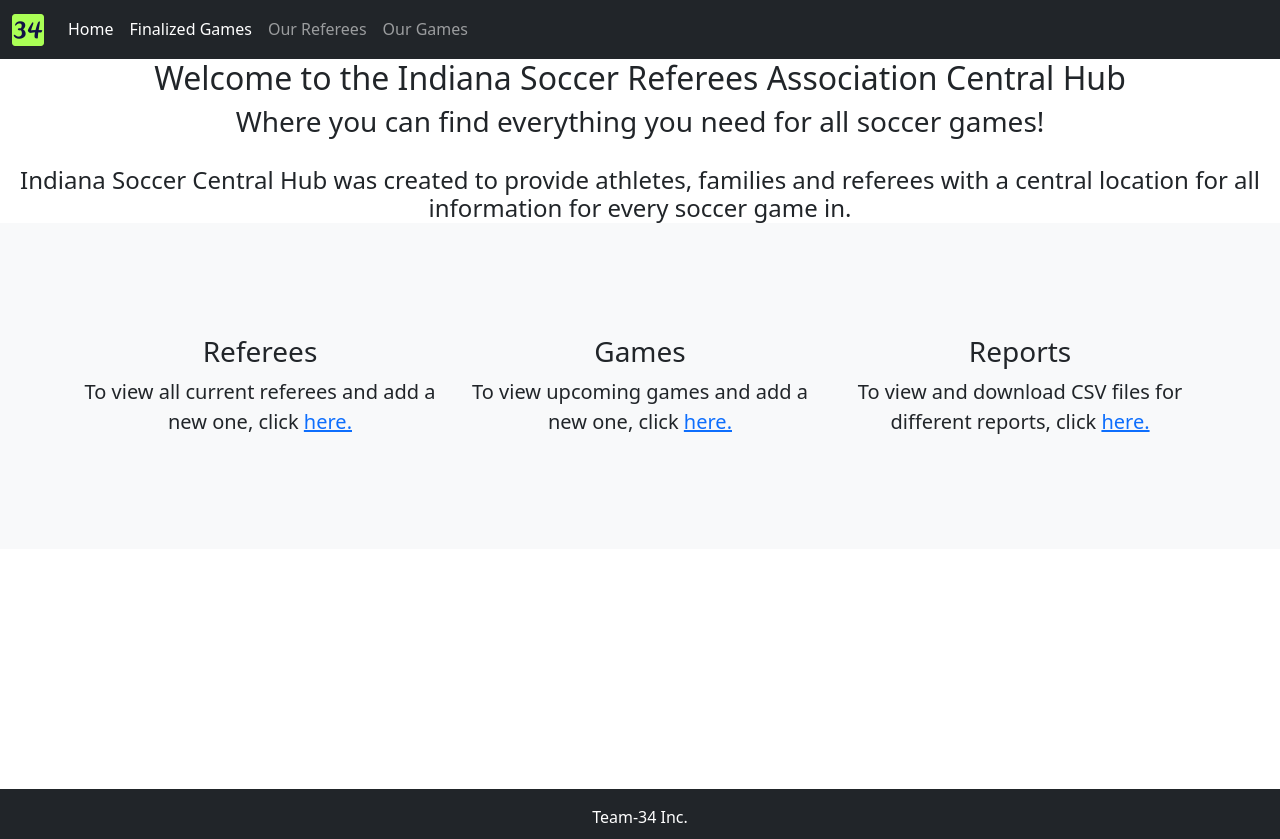
After one commit to blakewebb15/Team-34, a PHP site: page /home.html in a window 1280 px wide. The commit adds this page. Run offline with PHP 8.4, Linux system fonts and the light colour scheme; a stand-in replaces the project's code that opens the database connection; some libraries are stand-ins or nearby versions.

Commit message:
Leor home page
This commit is with the addition of the home page, css updates, and footer updates.

```diff
--- a/app/public/css/style.css
+++ b/app/public/css/style.css
@@ -4,12 +4,22 @@
     font-size:larger;
 }
 
-.footer {
+
+
+.footer{
     text-align: center;
     /* font-weight: bold; */
     color: white;
+    height: 50px;
+    min-width: 100%;
+
 }
-body {}
+
+
+.body {
+    min-height: calc(100vh - 70px);
+
+}
 
 
 .game {
@@ -30,3 +40,44 @@ body {}
 .gameName{
     color: rgb(143, 133, 133);
 }
+ .features-icons {
+    padding-top: 7rem;
+    padding-bottom: 7rem;
+  }
+
+
+  .col-lg-4 {
+    flex: 0 0 auto;
+    width: 33.33333333%;
+  }
+
+  .row {
+    --bs-gutter-x: 1.5rem;
+    --bs-gutter-y: 0;
+    display: flex;
+    flex-wrap: wrap;
+    margin-top: calc(-1 * var(--bs-gutter-y));
+    margin-right: calc(-0.5 * var(--bs-gutter-x));
+    margin-left: calc(-0.5 * var(--bs-gutter-x));
+  }
+
+  .lead {
+    font-size: 1.25rem;
+    font-weight: 300;
+  }
+
+  .home {
+      text-align: center;
+  }
+
+
+
+.icon {
+    margin: auto !important;
+    padding-bottom: 1cm;
+  }
+
+  .intro {
+    margin: auto !important;
+    padding-top: .5cm;
+  }
--- a/app/public/games.html
+++ b/app/public/games.html
@@ -26,6 +26,9 @@
     <div class="collapse navbar-collapse" id="navbarSupportedContent">
       <ul class="navbar-nav me-auto mb-2 mb-lg-0">
         <li class="nav-item">
+          <a class="nav-link active" aria-current="page" href="./home.html">Home</a>
+      </li>
+        <li class="nav-item">
           <a class="nav-link" aria-current="page" href="./index.html">Finalized Games</a>
         </li>
         <li class="nav-item">
@@ -43,6 +46,7 @@
   <script src="https://cdn.jsdelivr.net/npm/bootstrap@5.1.0/dist/js/bootstrap.bundle.min.js" integrity="sha384-U1DAWAznBHeqEIlVSCgzq+c9gqGAJn5c/t99JyeKa9xxaYpSvHU5awsuZVVFIhvj" crossorigin="anonymous"></script>
 
   <body>
+    <div class="body">
     <div class = "d-flex justify-content-center">
 
     <div id="gameApp" class="container row col-lg-12 text-center">
@@ -179,6 +183,7 @@
     <script src="./js/game.js"></script>
 
   </div>
+</div>
 </body>
 
 <footer>
--- /dev/null
+++ b/app/public/home.html
@@ -0,0 +1,105 @@
+<!DOCTYPE html>
+<html lang="en">
+<head>
+    <meta charset="UTF-8">
+    <meta http-equiv="X-UA-Compatible" content="IE=edge">
+    <meta name="viewport" content="width=device-width, initial-scale=1.0">
+
+     <!-- Bootstrap CSS -->
+  <link href="https://cdn.jsdelivr.net/npm/bootstrap@5.1.0/dist/css/bootstrap.min.css" rel="stylesheet" integrity="sha384-KyZXEAg3QhqLMpG8r+8fhAXLRk2vvoC2f3B09zVXn8CA5QIVfZOJ3BCsw2P0p/We" crossorigin="anonymous">
+
+  <!-- VueJs link -->
+  <script src="https://unpkg.com/vue@next"></script>
+
+  <title>Indiana Soccer Referees Association Central Hub</title>
+  <link rel="stylesheet" href="css/style.css">
+
+
+  <script src="https://code.iconify.design/2/2.0.3/iconify.min.js"></script>
+    </head>
+
+    <nav class="navbar navbar-expand-lg navbar-dark bg-dark">
+        <div class="container-fluid">
+            <a class="navbar-brand" href="./home.html"><img src="img/favicon-32x32.png"></a>
+            <button class="navbar-toggler" type="button" data-bs-toggle="collapse" data-bs-target="#navbarSupportedContent" aria-controls="navbarSupportedContent" aria-expanded="false" aria-label="Toggle navigation">
+                <span class="navbar-toggler-icon"></span>
+            </button>
+        <div class="collapse navbar-collapse" id="navbarSupportedContent">
+            <ul class="navbar-nav me-auto mb-2 mb-lg-0">
+                <li class="nav-item">
+                    <a class="nav-link active" aria-current="page" href="./home.html">Home</a>
+                </li>
+                <li class="nav-item">
+                <a class="nav-link active" aria-current="page" href="./index.html">Finalized Games</a>
+            </li>
+            <li class="nav-item">
+                <a class="nav-link" aria-current="page" href="./referees.html">Our Referees</a>
+            </li>
+            <li class="nav-item">
+                <a class="nav-link" aria-current="page" href="./games.html">Our Games</a>
+            </li>
+            </ul>
+        </div>
+        </div>
+    </nav>
+    <!-- Option 1: Bootstrap Bundle with Popper -->
+    <script src="https://cdn.jsdelivr.net/npm/bootstrap@5.1.0/dist/js/bootstrap.bundle.min.js" integrity="sha384-U1DAWAznBHeqEIlVSCgzq+c9gqGAJn5c/t99JyeKa9xxaYpSvHU5awsuZVVFIhvj" crossorigin="anonymous"></script>
+
+
+    <body>
+
+    <div class="body">
+
+    <div class = "d-flex justify-content-center">
+        <div>
+        <h2 class="home"> Welcome to the Indiana Soccer Referees Association Central Hub</h2>
+        <h3 class="home"> Where you can find everything you need for all soccer games!</h3>
+
+
+
+        <h4 class="home intro"> Indiana Soccer Central Hub was created to provide athletes, families and referees with a central location for all information for every soccer game in. </h4>
+
+
+
+
+        <script src="https://unpkg.com/dayjs@1.8.21/dayjs.min.js"></script>
+        <script src="./js/index.js"></script>
+        </div>
+    </div>
+    <section class="features-icons bg-light text-center">
+        <div class="container">
+            <div class="row">
+                <div class="col-lg-4">
+                    <div class="">
+                        <div class=""><span class="iconify icon" data-icon="mdi:whistle" style="color: lime;" data-width="150" data-height="150"></span></div>
+                        <h3>Referees</h3>
+                        <p class="lead mb-0">To view all current referees and add a new one, click <a href="./referees.html"> here.</a></p>
+                    </div>
+                </div>
+                <div class="col-lg-4">
+                    <div class="">
+                        <div class=""><span class="iconify icon" data-icon="mdi:soccer-field" style="color: lime;" data-width="150" data-height="150"></span></div>
+                        <h3>Games</h3>
+                        <p class="lead mb-0">To view upcoming games and add a new one, click <a href="./games.html"> here.</a></p>
+                    </div>
+                </div>
+                <div class="col-lg-4">
+                    <div class="">
+                        <div class=""><span class="iconify icon" data-icon="carbon:report" style="color: lime;" data-width="150" data-height="150"></span></div>
+                        <h3>Reports</h3>
+                        <p class="lead mb-0">To view and download CSV files for different reports, click <a href="./reports.html"> here.</a></p>
+                    </div>
+                </div>
+            </div>
+
+        </div>
+    </section>
+    </div>
+    </body>
+
+    <footer>
+        <div class="container mt-auto py-3 bg-dark footer">
+            <span> Team-34 Inc. </span>
+        </div>
+    </footer>
+</html>
--- a/app/public/index.html
+++ b/app/public/index.html
@@ -23,6 +23,9 @@
     </button>
     <div class="collapse navbar-collapse" id="navbarSupportedContent">
       <ul class="navbar-nav me-auto mb-2 mb-lg-0">
+        <li class="nav-item">
+          <a class="nav-link active" aria-current="page" href="./home.html">Home</a>
+      </li>
         <li class="nav-item">
           <a class="nav-link active" aria-current="page" href="./index.html">Finalized Games</a>
         </li>
--- a/app/public/referees.html
+++ b/app/public/referees.html
@@ -26,6 +26,9 @@
     <div class="collapse navbar-collapse" id="navbarSupportedContent">
       <ul class="navbar-nav me-auto mb-2 mb-lg-0">
         <li class="nav-item">
+          <a class="nav-link active" aria-current="page" href="./home.html">Home</a>
+      </li>
+        <li class="nav-item">
           <a class="nav-link" aria-current="page" href="./index.html">Finalized Games</a>
         </li>
         <li class="nav-item">
@@ -43,6 +46,7 @@
   <script src="https://cdn.jsdelivr.net/npm/bootstrap@5.1.0/dist/js/bootstrap.bundle.min.js" integrity="sha384-U1DAWAznBHeqEIlVSCgzq+c9gqGAJn5c/t99JyeKa9xxaYpSvHU5awsuZVVFIhvj" crossorigin="anonymous"></script>
 
   <body>
+    <div class="body">
   <div class = "d-flex justify-content-center">
   <div id="refApp" class="container row col-lg-12 text-center">
     <!-- <div class="row align-items-start"> -->
@@ -145,6 +149,7 @@
 <img src="img/ISRA_referees.jpg" alt="referees" class="image-responsive" height="500 px">
 
 <script src="./js/referee.js"></script>
+</div>
 </body>
 <footer>
   <div class="container mt-auto py-3 bg-dark footer">
```
